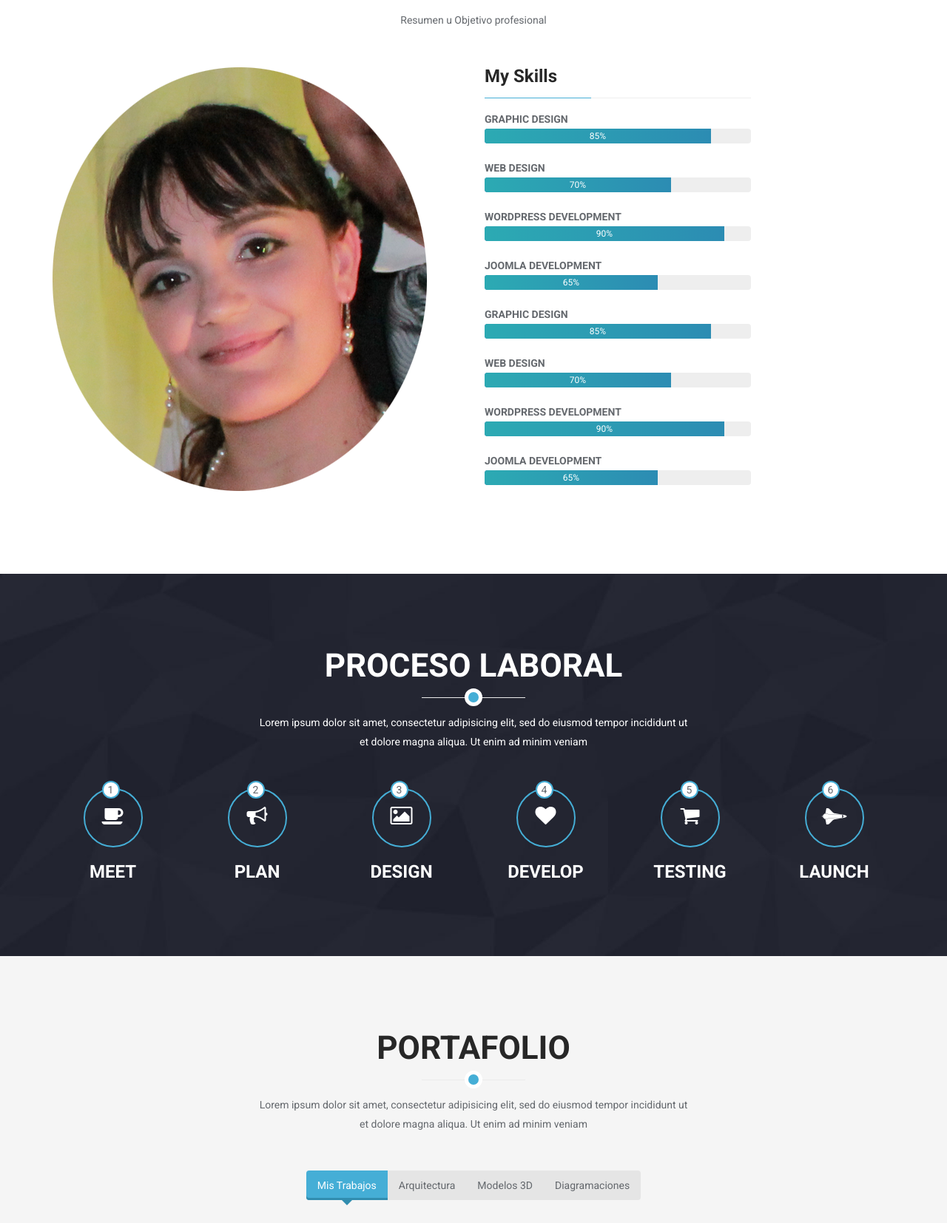
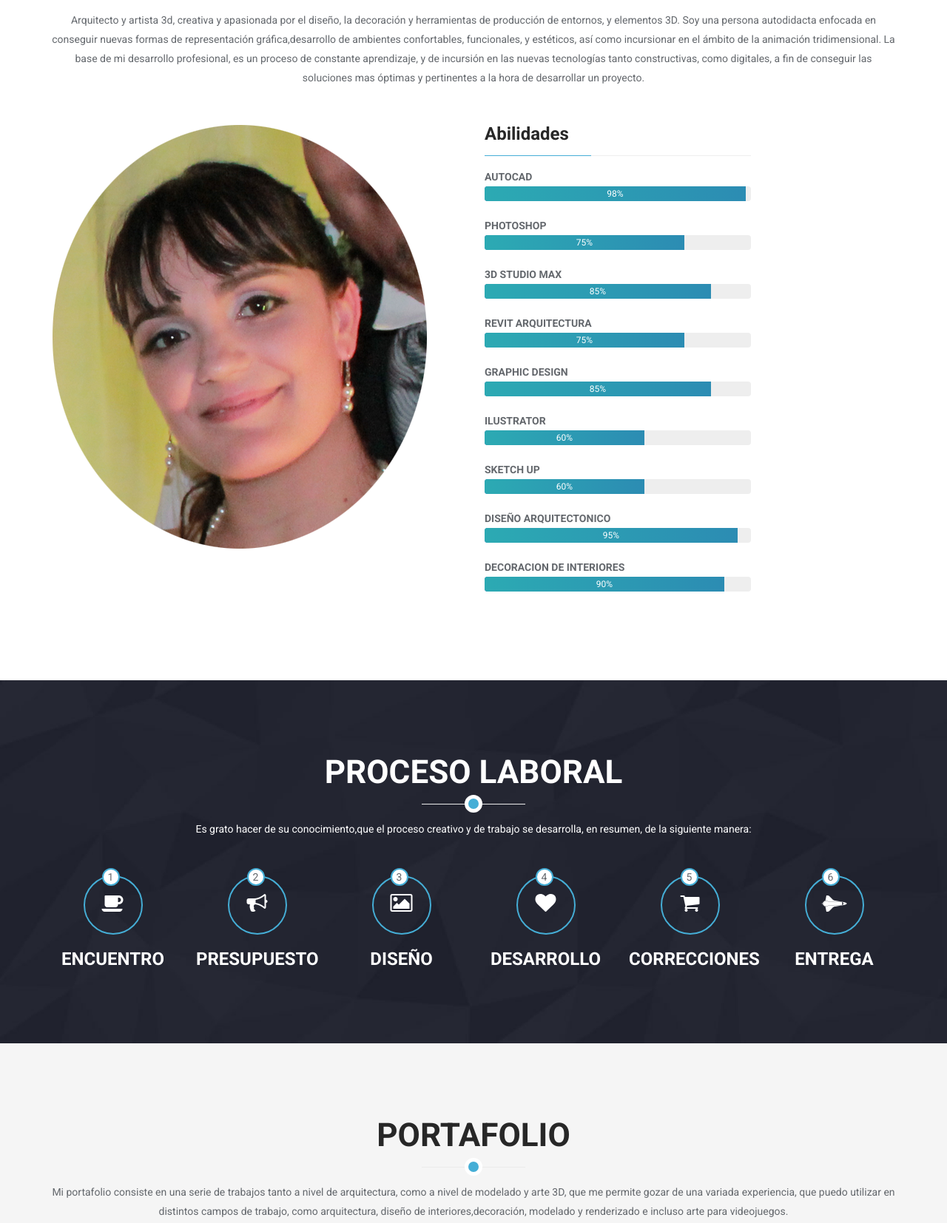
Before and after one commit to leamzi/RosaWebsite, a plain HTML site: page index.html in a window 1280 px wide. Shown: the part 832-2486 px from the top of the page at 74% size. Drawn offline with Linux system fonts and the light colour scheme; some packages are replaced by stand-ins of ours.

Commit message:
Update:
- Agregado texto de rosa para la pagina web

```diff
--- a/index.html
+++ b/index.html
@@ -81,8 +81,8 @@
                         <div class="row">
                             <div class="col-sm-6">
                                 <div class="carousel-content">
-                                    <h2>Beautifully designed <span>free</span> one page template</h2>
-                                    <p>Lorem ipsum dolor sit amet, consectetur adipisicing elit, sed do eiusmod tempor incididunt ut labore et  dolore magna incididunt ut labore aliqua. </p>
+                                    <h2>SU IDEA MATERIALIZADA <!--<span>free</span> one page template--></h2>
+                                    <p>Tras conocer sus gustos e ideas, elaboro un plan de trabajo que permita generar un diseño grato acorde a sus intereses y demandas. </p>
                                     <!--<a class="btn btn-primary btn-lg" href="#">Read More</a>-->
                                 </div>
                             </div>
@@ -96,8 +96,8 @@
                         <div class="row">
                             <div class="col-sm-6">
                                 <div class="carousel-content">
-                                    <h2><span>Multi</span> is the best Onepage html template</h2>
-                                    <p>Lorem ipsum dolor sit amet, consectetur adipisicing elit, sed do eiusmod tempor incididunt ut labore et  dolore magna incididunt ut labore aliqua. </p>
+                                    <h2><!-- <span> -->EFICIENCIA Y EFICACIA<!-- </span> --> <!--is the best Onepage html template--></h2>
+                                    <p> Busco la optimiznación de recursos en función de lograr a tiempo y responsablemente cada uno de los objetivos planteados.</p>
                                     <!--<a class="btn btn-primary btn-lg" href="#">Read More</a>-->
                                 </div>
                             </div>
@@ -111,8 +111,7 @@
                         <div class="row">
                             <div class="col-sm-6">
                                 <div class="carousel-content">
-                                    <h2><span>Multi</span> is the best Onepage html template</h2>
-                                    <p>Lorem ipsum dolor sit amet, consectetur adipisicing elit, sed do eiusmod tempor incididunt ut labore et  dolore magna incididunt ut labore aliqua. </p>
+                                    <h2><!-- <span> -->EXCELENCIA Y CALIDAD<!-- </span> --> </h2> <p>Trabajo con entusiasmo, proactividad  y pasión lo que permite lograr resultados de impacto y calidad. </p>
                                     <!--<a class="btn btn-primary btn-lg" href="#">Read More</a>-->
                                 </div>
                             </div>
@@ -142,7 +141,10 @@
         <div class="container">
             <div class="section-header">
                 <h2 class="section-title text-center wow fadeInDown">Acerca de mi</h2>
-                <p class="text-center wow fadeInDown">Resumen u Objetivo profesional</p>
+                <p class="text-center wow fadeInDown">Arquitecto y artista 3d, creativa y apasionada por el diseño, la decoración y herramientas de producción de entornos, y elementos 3D. Soy una persona autodidacta enfocada en conseguir nuevas formas de representación gráfica,desarrollo de ambientes confortables, funcionales, y estéticos, así como incursionar en el ámbito de la animación tridimensional.
+
+                La base de  mi desarrollo profesional, es un proceso de constante aprendizaje, y de incursión en las nuevas tecnologías tanto constructivas, como digitales, a fin de conseguir las soluciones mas óptimas y pertinentes a la hora de desarrollar un proyecto.
+                </p>
             </div>
             <div class="row">
                 <div class="col-sm-6 wow fadeInLeft">
@@ -150,40 +152,43 @@
                 </div>
 
                 <div class="col-sm-4">
-                    <h3 class="column-title">My Skills</h3>
+                    <h3 class="column-title">Abilidades</h3>
+                    <strong>AUTOCAD</strong>
+                    <div class="progress">
+                        <div class="progress-bar progress-bar-primary" role="progressbar" data-width="98">98%</div>
+                    </div>
+                    <strong>PHOTOSHOP</strong>
+                    <div class="progress">
+                        <div class="progress-bar progress-bar-primary" role="progressbar" data-width="75">75%</div>
+                    </div>
+                    <strong>3D STUDIO MAX</strong>
+                    <div class="progress">
+                        <div class="progress-bar progress-bar-primary" role="progressbar" data-width="85">85%</div>
+                    </div>
+                    <strong>REVIT ARQUITECTURA</strong>
+                    <div class="progress">
+                        <div class="progress-bar progress-bar-primary" role="progressbar" data-width="75">75%</div>
+                    </div>
                     <strong>GRAPHIC DESIGN</strong>
                     <div class="progress">
                         <div class="progress-bar progress-bar-primary" role="progressbar" data-width="85">85%</div>
                     </div>
-                    <strong>WEB DESIGN</strong>
+                    <strong>ILUSTRATOR</strong>
                     <div class="progress">
-                        <div class="progress-bar progress-bar-primary" role="progressbar" data-width="70">70%</div>
-                    </div>
-                    <strong>WORDPRESS DEVELOPMENT</strong>
+                        <div class="progress-bar progress-bar-primary" role="progressbar" data-width="60">60%</div>
+                    </div>
+                    <strong>SKETCH UP</strong>
+                    <div class="progress">
+                        <div class="progress-bar progress-bar-primary" role="progressbar" data-width="60">60%</div>
+                    </div>
+                    <strong>DISEÑO ARQUITECTONICO</strong>
+                    <div class="progress">
+                        <div class="progress-bar progress-bar-primary" role="progressbar" data-width="95">95%</div>
+                    </div>
+                    <strong>DECORACION DE INTERIORES</strong>
                     <div class="progress">
                         <div class="progress-bar progress-bar-primary" role="progressbar" data-width="90">90%</div>
                     </div>
-                    <strong>JOOMLA DEVELOPMENT</strong>
-                    <div class="progress">
-                        <div class="progress-bar progress-bar-primary" role="progressbar" data-width="65">65%</div>
-                    </div>
-                    <strong>GRAPHIC DESIGN</strong>
-                    <div class="progress">
-                        <div class="progress-bar progress-bar-primary" role="progressbar" data-width="85">85%</div>
-                    </div>
-                    <strong>WEB DESIGN</strong>
-                    <div class="progress">
-                        <div class="progress-bar progress-bar-primary" role="progressbar" data-width="70">70%</div>
-                    </div>
-                    <strong>WORDPRESS DEVELOPMENT</strong>
-                    <div class="progress">
-                        <div class="progress-bar progress-bar-primary" role="progressbar" data-width="90">90%</div>
-                    </div>
-                    <strong>JOOMLA DEVELOPMENT</strong>
-                    <div class="progress">
-                        <div class="progress-bar progress-bar-primary" role="progressbar" data-width="65">65%</div>
-                    </div>
-
                 </div>
 
                 <!--<div class="col-sm-6">
@@ -246,7 +251,7 @@
         <div class="container">
             <div class="section-header">
                 <h2 class="section-title text-center wow fadeInDown">Proceso Laboral</h2>
-                <p class="text-center wow fadeInDown">Lorem ipsum dolor sit amet, consectetur adipisicing elit, sed do eiusmod tempor incididunt ut <br> et dolore magna aliqua. Ut enim ad minim veniam</p>
+                <p class="text-center wow fadeInDown">Es grato hacer de su conocimiento,que  el proceso creativo y de trabajo se desarrolla, en resumen, de la siguiente manera:</p>
             </div>
 
             <div class="row text-center">
@@ -256,7 +261,7 @@
                             <span>1</span>
                             <i class="fa fa-coffee fa-2x"></i>
                         </div>
-                        <h3>MEET</h3>
+                        <h3>ENCUENTRO</h3>
                     </div>
                 </div>
                 <div class="col-md-2 col-md-4 col-xs-6">
@@ -265,7 +270,7 @@
                             <span>2</span>
                             <i class="fa fa-bullhorn fa-2x"></i>
                         </div>
-                        <h3>PLAN</h3>
+                        <h3>PRESUPUESTO</h3>
                     </div>
                 </div>
                 <div class="col-md-2 col-md-4 col-xs-6">
@@ -274,7 +279,7 @@
                             <span>3</span>
                             <i class="fa fa-image fa-2x"></i>
                         </div>
-                        <h3>DESIGN</h3>
+                        <h3>DISEÑO</h3>
                     </div>
                 </div>
                 <div class="col-md-2 col-md-4 col-xs-6">
@@ -283,7 +288,7 @@
                             <span>4</span>
                             <i class="fa fa-heart fa-2x"></i>
                         </div>
-                        <h3>DEVELOP</h3>
+                        <h3>DESARROLLO</h3>
                     </div>
                 </div>
                 <div class="col-md-2 col-md-4 col-xs-6">
@@ -292,7 +297,7 @@
                             <span>5</span>
                             <i class="fa fa-shopping-cart fa-2x"></i>
                         </div>
-                        <h3>TESTING</h3>
+                        <h3>CORRECCIONES</h3>
                     </div>
                 </div>
                 <div class="col-md-2 col-md-4 col-xs-6">
@@ -301,7 +306,7 @@
                             <span>6</span>
                             <i class="fa fa-space-shuttle fa-2x"></i>
                         </div>
-                        <h3>LAUNCH</h3>
+                        <h3>ENTREGA</h3>
                     </div>
                 </div>
             </div>
@@ -398,7 +403,7 @@
         <div class="container">
             <div class="section-header">
                 <h2 class="section-title text-center wow fadeInDown">Portafolio</h2>
-                <p class="text-center wow fadeInDown">Lorem ipsum dolor sit amet, consectetur adipisicing elit, sed do eiusmod tempor incididunt ut <br> et dolore magna aliqua. Ut enim ad minim veniam</p>
+                <p class="text-center wow fadeInDown">Mi portafolio consiste en una serie de trabajos tanto a nivel de arquitectura, como a nivel de modelado y arte 3D, que me permite gozar de una variada experiencia, que puedo utilizar en distintos campos de trabajo, como arquitectura, diseño de interiores,decoración, modelado y renderizado e incluso arte para videojuegos.</p>
             </div>
 
             <div class="text-center">
```
